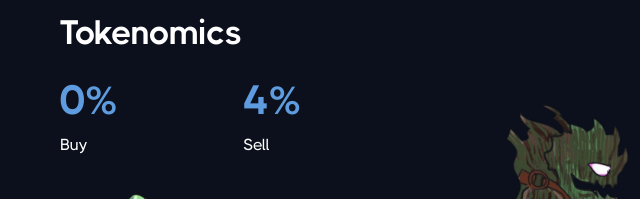
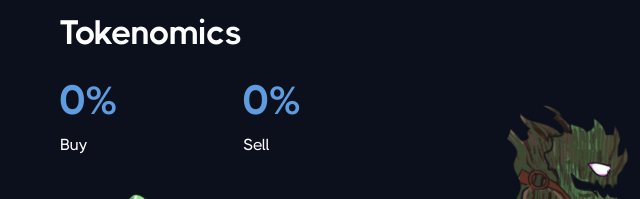
Before and after one commit to metaworldcoin/metaworldcoin.github.io, a plain HTML site: page index.html in a window 1280 px wide. Shown: the part 3481-3680 px from the top of the page, 615-1255 px from the left. Drawn offline with nearby package versions, Linux system fonts and the light colour scheme.

Commit message:
Update index.html

```diff
--- a/index.html
+++ b/index.html
@@ -279,7 +279,7 @@
               </div>
               <!--/column -->
               <div class="col-md-4">
-                <h3 class="counter text-primary">4%</h3>
+                <h3 class="counter text-primary">0%</h3>
                 <p class="text-white">Sell</p>
               </div>
               <!--/column -->
```
